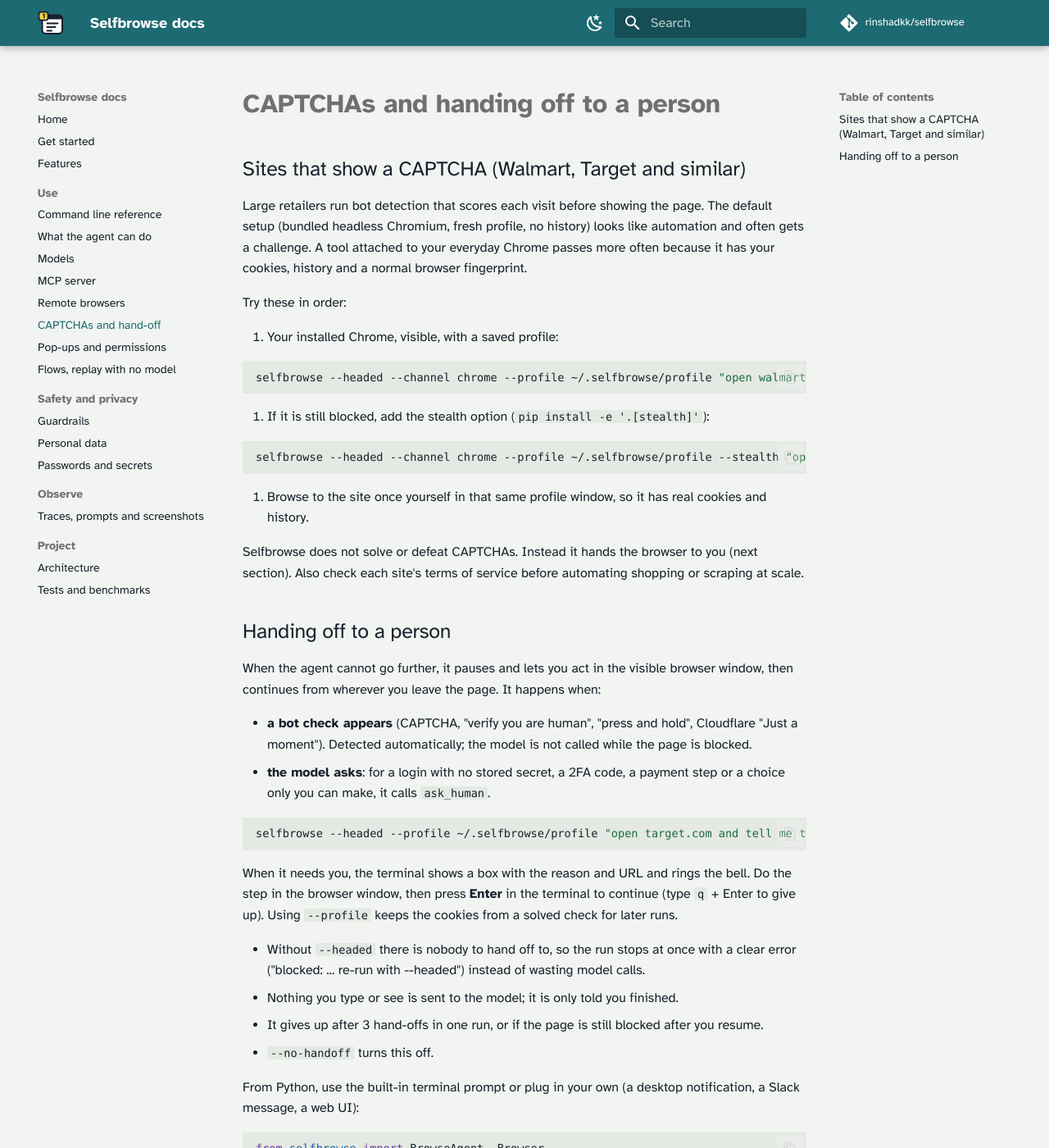
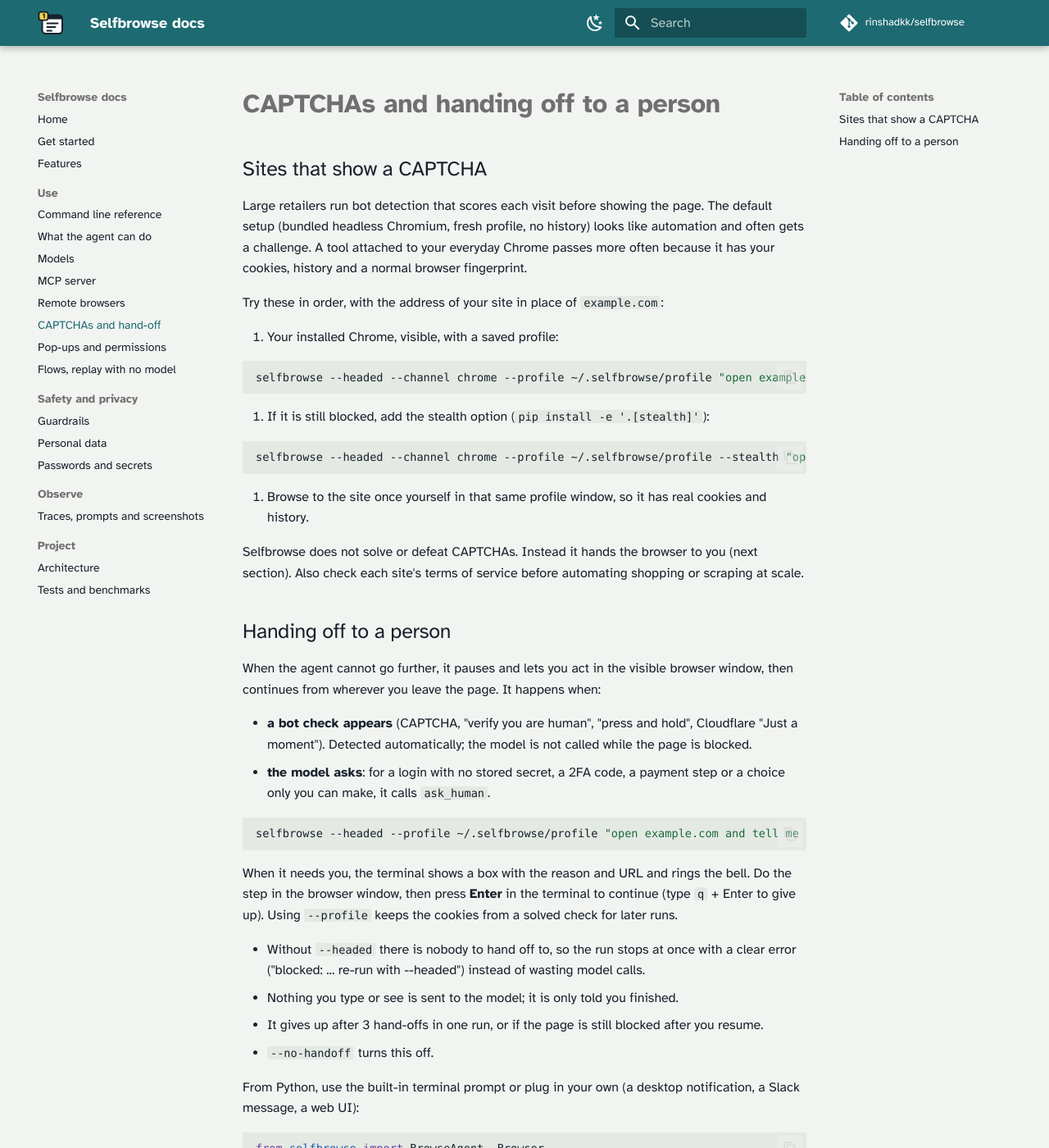
Before and after one commit to rinshadkk/selfbrowse, an MkDocs documentation site: the page built from docs/captcha-handoff.md, in a window 1280 px wide and 1400 px high. Shown: the whole window at 82% size. Built offline with MkDocs 1.6.1 and Material for MkDocs 9.7.7, drawn with Linux system fonts in a browser that asks for light colours; some web fonts are replaced; comment, search, counter and statistics services are not loaded.

Commit message:
Docs: drop retailer names and the first-release checklist note
The CAPTCHA page and examples 06 and 07 no longer name particular retailers; the
examples take a site address and default to example.com. Removes the "Before the
first public release" section from RELEASING.md.

````diff
--- a/docs/captcha-handoff.md
+++ b/docs/captcha-handoff.md
@@ -1,21 +1,21 @@
 # CAPTCHAs and handing off to a person
 
-## Sites that show a CAPTCHA (Walmart, Target and similar)
+## Sites that show a CAPTCHA
 
 Large retailers run bot detection that scores each visit before showing the page. The default setup (bundled headless Chromium, fresh profile, no history) looks like automation and often gets a challenge. A tool attached to your everyday Chrome passes more often because it has your cookies, history and a normal browser fingerprint.
 
-Try these in order:
+Try these in order, with the address of your site in place of `example.com`:
 
 1. Your installed Chrome, visible, with a saved profile:
 
 ```bash
-selfbrowse --headed --channel chrome --profile ~/.selfbrowse/profile "open walmart.com and tell me the heading"
+selfbrowse --headed --channel chrome --profile ~/.selfbrowse/profile "open example.com and tell me the heading"
 ```
 
 2. If it is still blocked, add the stealth option (`pip install -e '.[stealth]'`):
 
 ```bash
-selfbrowse --headed --channel chrome --profile ~/.selfbrowse/profile --stealth "open walmart.com and tell me the heading"
+selfbrowse --headed --channel chrome --profile ~/.selfbrowse/profile --stealth "open example.com and tell me the heading"
 ```
 
 3. Browse to the site once yourself in that same profile window, so it has real cookies and history.
@@ -30,7 +30,7 @@ When the agent cannot go further, it pauses and lets you act in the visible brow
 - **the model asks**: for a login with no stored secret, a 2FA code, a payment step or a choice only you can make, it calls `ask_human`.
 
 ```bash
-selfbrowse --headed --profile ~/.selfbrowse/profile "open target.com and tell me the heading"
+selfbrowse --headed --profile ~/.selfbrowse/profile "open example.com and tell me the heading"
 ```
 
 When it needs you, the terminal shows a box with the reason and URL and rings the bell. Do the step in the browser window, then press **Enter** in the terminal to continue (type `q` + Enter to give up). Using `--profile` keeps the cookies from a solved check for later runs.
````
Also changed, not shown: RELEASING.md (+0 -4 lines), 3 other files.
